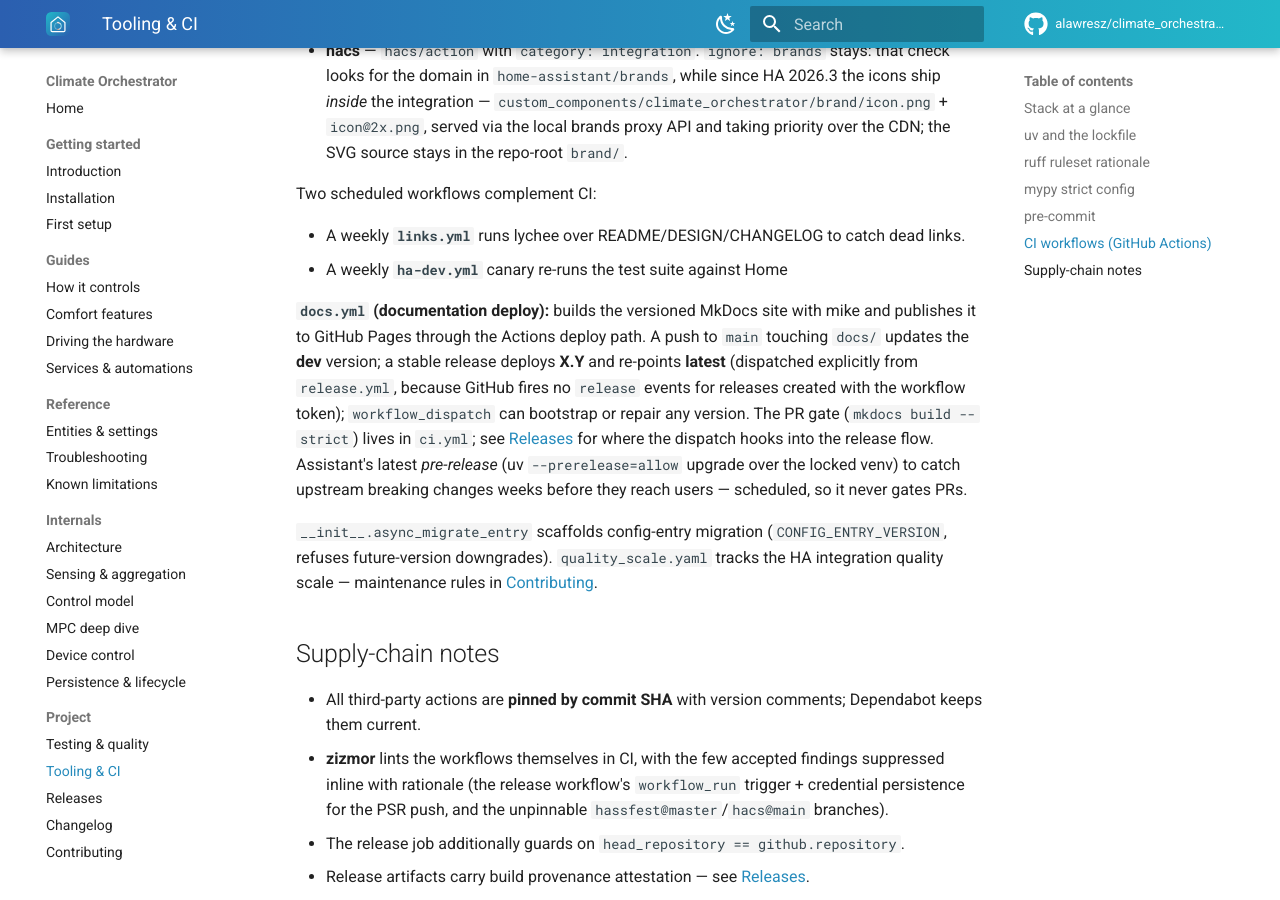
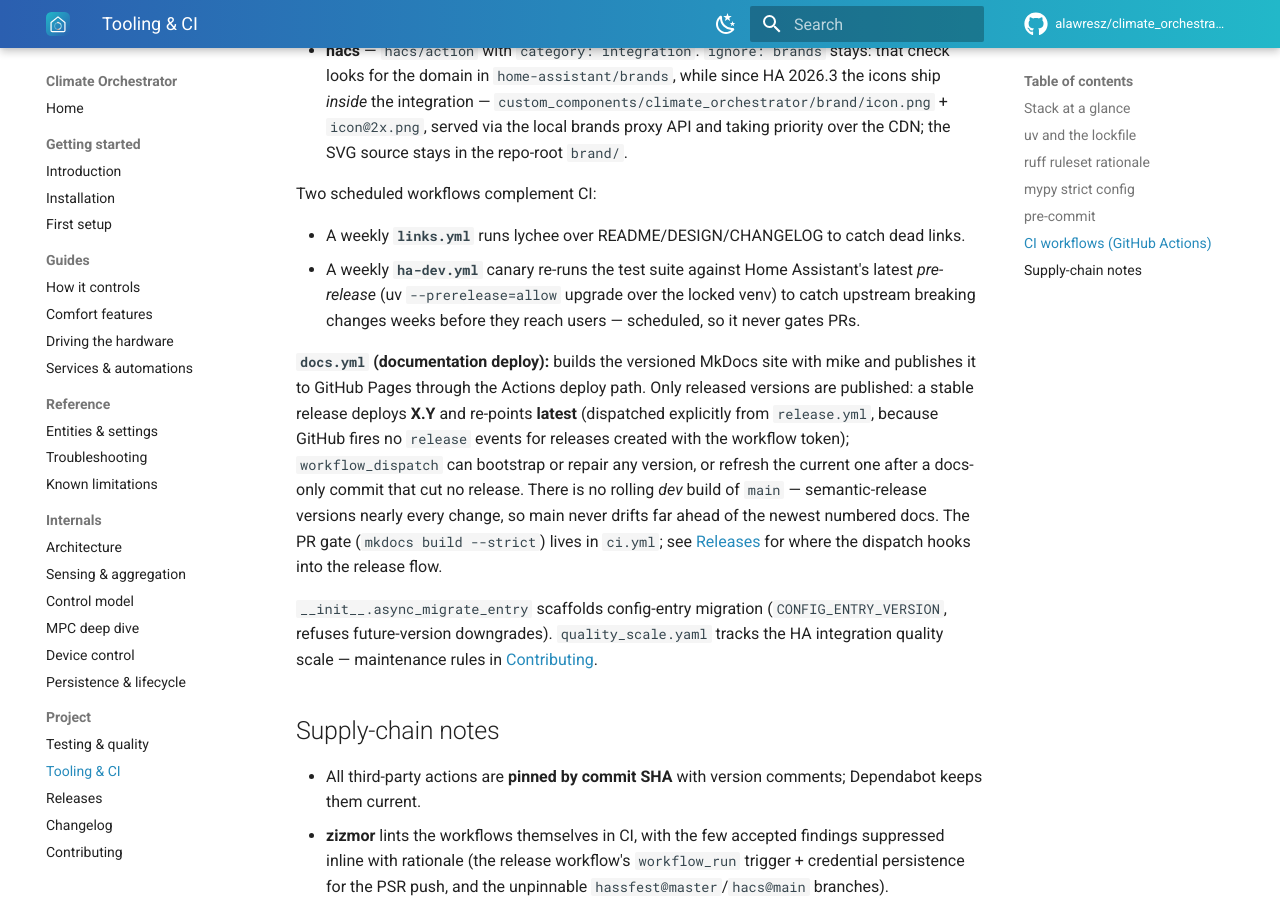
Before and after one commit to alawresz/climate_orchestrator, an MkDocs documentation site: the page built from docs/project/tooling.md, in a window 1280 px wide and 900 px high, scrolled down 2553 px. Built offline with MkDocs 1.6.1 and Material for MkDocs 9.7.7, drawn with Linux system fonts in a browser that asks for light colours; comment, search, counter and statistics services are not loaded; the version menu is left out.

Commit message:
ci: publish only released docs versions

```diff
--- a/docs/project/tooling.md
+++ b/docs/project/tooling.md
@@ -104,18 +104,21 @@
 - A weekly **`links.yml`** runs lychee over README/DESIGN/CHANGELOG to catch
   dead links.
 - A weekly **`ha-dev.yml`** canary re-runs the test suite against Home
-
-**`docs.yml` (documentation deploy):** builds the versioned MkDocs site with
-mike and publishes it to GitHub Pages through the Actions deploy path. A push
-to `main` touching `docs/` updates the **dev** version; a stable release
-deploys **X.Y** and re-points **latest** (dispatched explicitly from
-`release.yml`, because GitHub fires no `release` events for releases created
-with the workflow token); `workflow_dispatch` can bootstrap or repair any
-version. The PR gate (`mkdocs build --strict`) lives in `ci.yml`; see
-[Releases](releases.md) for where the dispatch hooks into the release flow.
   Assistant's latest *pre-release* (uv `--prerelease=allow` upgrade over the
   locked venv) to catch upstream breaking changes weeks before they reach
   users — scheduled, so it never gates PRs.
+
+**`docs.yml` (documentation deploy):** builds the versioned MkDocs site with
+mike and publishes it to GitHub Pages through the Actions deploy path. Only
+released versions are published: a stable release deploys **X.Y** and
+re-points **latest** (dispatched explicitly from `release.yml`, because
+GitHub fires no `release` events for releases created with the workflow
+token); `workflow_dispatch` can bootstrap or repair any version, or refresh
+the current one after a docs-only commit that cut no release. There is no
+rolling *dev* build of `main` — semantic-release versions nearly every
+change, so main never drifts far ahead of the newest numbered docs. The PR
+gate (`mkdocs build --strict`) lives in `ci.yml`; see [Releases](releases.md)
+for where the dispatch hooks into the release flow.
 
 `__init__.async_migrate_entry` scaffolds config-entry migration
 (`CONFIG_ENTRY_VERSION`, refuses future-version downgrades).
```
Also changed, not shown: 1 other file.
